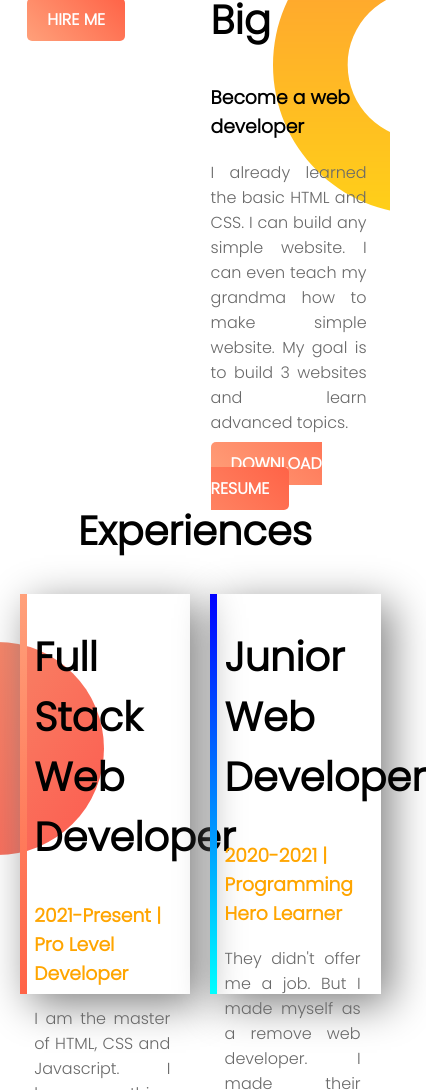
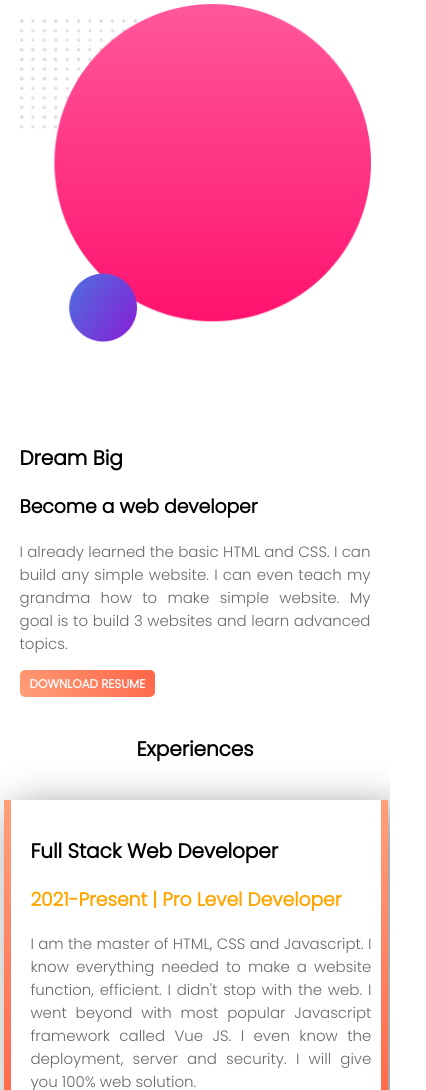
Before and after one commit to xxxxxxRIFATxxxxxx/web-portfolio, a plain HTML site: page index.html in a window 390 px wide. Shown: the part 910-2000 px from the top of the page, 426 px wide, since content can reach past the window. Drawn offline with Linux system fonts and the light colour scheme.

Commit message:
Make Website Responsive

```diff
--- a/index.html
+++ b/index.html
@@ -19,11 +19,12 @@
     <link href="https://fonts.googleapis.com/css2?family=Poppins:wght@300&display=swap" rel="stylesheet">
 
     <!-- External CSS -->
-    <link rel="stylesheet" href="style.css">
+    <link rel="stylesheet" href="styles/style.css">
 </head>
 
 <body>
     <!-- Welcome Section -->
+    <header>
         <section class="top-banner">
             <div class="half-width">
                 <h1>Welcome To</h1>
@@ -43,7 +44,9 @@
                 <img src="images/my-bg.png" alt="First profile-picture" />
             </div>
         </section>
+    </header>
 
+    <main>
         <!-- Dream Section -->
         <section class="dream-area">
             <div class="half-width">
@@ -54,7 +57,8 @@
                 <h2>Dream Big</h2>
 
                 <h3>Become a web developer</h3>
-            <p>I already learned the basic HTML and CSS. I can build any simple website. I can even teach my grandma how
+                <p>I already learned the basic HTML and CSS. I can build any simple website. I can even teach my grandma
+                    how
                     to make simple website. My goal is to build 3 websites and learn advanced topics.</p>
                 <a href="https://drive.google.com/file/d/1bcTJhti8fDSnU7yMXB53OaV4c6ZGo_TM/view?usp=sharing"
                     class="link-button" target="_blank">DOWNLOAD
@@ -70,17 +74,20 @@
                 <h2>Full Stack Web Developer</h2>
                 <h3 class="orange-highlight">2021-Present | Pro Level Developer</h3>
                 <p>I am the master of HTML, CSS and Javascript. I know everything needed to make a website function,
-                efficient. I didn't stop with the web. I went beyond with most popular Javascript framework called Vue
+                    efficient. I didn't stop with the web. I went beyond with most popular Javascript framework called
+                    Vue
                     JS. I even know the deployment, server and security. I will give you 100% web solution.</p>
             </div>
 
             <div id="junior-web" class="half-width single-experience">
                 <h2>Junior Web Developer</h2>
                 <h3 class="orange-highlight">2020-2021 | Programming Hero Learner</h3>
-            <p>They didn't offer me a job. But I made myself as a remove web developer. I made their website and showed
+                <p>They didn't offer me a job. But I made myself as a remove web developer. I made their website and
+                    showed
                     it to them. They liked it. And uploaded the content. It was fun working at Programming Hero.</p>
             </div>
         </section>
+    </main>
 
     <!-- Footer Section -->
     <footer>
--- a/style.css
+++ /dev/null
@@ -1,96 +0,0 @@
-/* Common CSS */
-body {
-    font-family: 'Poppins', sans-serif;
-    margin: 0;
-}
-
-h1 {
-    font-size: 50px;
-}
-
-h2 {
-    font-size: 40px;
-}
-
-p {
-    color: dimgray;
-    text-align: justify;
-}
-
-.center-text {
-    text-align: center;
-}
-
-.orange-highlight {
-    color: orange;
-}
-
-.magenta-highlight {
-    color: #FF1671;
-}
-
-.half-width {
-    width: 40%;
-    float: left;
-    margin-left: 5%;
-    padding-left: 2%;
-}
-
-.half-width img {
-    width: 100%;
-}
-
-section {
-    height: 500px;
-    padding-bottom: 150px;
-}
-
-.link-button {
-    text-decoration: none;
-    background-image: linear-gradient(45deg, lightSalmon, tomato);
-    padding: 10px 20px;
-    border-radius: 5px;
-    color: white;
-    font-weight: 700;
-}
-
-/* Welcome Section CSS */
-.top-banner {
-    background-image: url("images/top-banner.png");
-    background-repeat: no-repeat;
-}
-
-/* Dream Section CSS */
-.dream-area {
-    background-image: url("images/dream-bg.png");
-    background-repeat: no-repeat;
-    background-position: right;
-}
-
-/* Experience Section CSS */
-.experience-area {
-    background-image: url("images/exp-bg.png");
-    background-repeat: no-repeat;
-    background-position: left;
-}
-
-.single-experience {
-    box-shadow: 10px 10px 40px gray;
-    height: 80%;
-}
-
-.single-experience p {
-    padding-right: 20px;
-}
-
-#full-stack {
-    border-left: 7px solid;
-    border-image: linear-gradient(180deg, lightSalmon, tomato);
-    border-image-slice: 1;
-}
-
-#junior-web {
-    border-left: 7px solid;
-    border-image: linear-gradient(180deg, blue, cyan);
-    border-image-slice: 1;
-}
--- /dev/null
+++ b/styles/style.css
@@ -0,0 +1,180 @@
+/* Common CSS */
+body {
+    font-family: 'Poppins', sans-serif;
+    margin: 0;
+}
+
+h1 {
+    font-size: 50px;
+}
+
+h2 {
+    font-size: 40px;
+}
+
+p {
+    color: dimgray;
+    text-align: justify;
+}
+
+.center-text {
+    text-align: center;
+}
+
+.orange-highlight {
+    color: orange;
+}
+
+.magenta-highlight {
+    color: #FF1671;
+}
+
+.half-width {
+    width: 40%;
+    float: left;
+    margin-left: 5%;
+    padding-left: 2%;
+}
+
+.half-width img {
+    width: 100%;
+}
+
+section {
+    height: 500px;
+    padding-bottom: 150px;
+}
+
+.link-button {
+    text-decoration: none;
+    background-image: linear-gradient(45deg, lightSalmon, tomato);
+    padding: 10px 20px;
+    border-radius: 5px;
+    color: white;
+    font-weight: 700;
+}
+
+/* Welcome Section CSS */
+.top-banner {
+    background-image: url("../images/top-banner.png");
+    background-repeat: no-repeat;
+}
+
+/* Dream Section CSS */
+.dream-area {
+    background-image: url("../images/dream-bg.png");
+    background-repeat: no-repeat;
+    background-position: right;
+}
+
+/* Experience Section CSS */
+.experience-area {
+    background-image: url("../images/exp-bg.png");
+    background-repeat: no-repeat;
+    background-position: left;
+}
+
+.single-experience {
+    box-shadow: 10px 10px 40px gray;
+    height: 80%;
+}
+
+.single-experience p {
+    padding-right: 20px;
+}
+
+#full-stack {
+    border-left: 7px solid;
+    border-image: linear-gradient(180deg, lightSalmon, tomato);
+    border-image-slice: 1;
+}
+
+#junior-web {
+    border-left: 7px solid;
+    border-image: linear-gradient(180deg, blue, cyan);
+    border-image-slice: 1;
+}
+
+/* Responsive CSS */
+@media only screen and (max-width: 960px) {
+    .half-width {
+        width: 90%;
+        margin: 5% 0;
+        padding: 5% 0 5% 5%;
+    }
+
+    h1 {
+        font-size: 25px;
+    }
+
+    h2 {
+        font-size: 20px;
+    }
+
+    p {
+        font-size: 15px;
+    }
+
+    .link-button {
+        text-decoration: none;
+        background-image: linear-gradient(45deg, lightSalmon, tomato);
+        padding: 5px 10px;
+        border-radius: 5px;
+        color: white;
+        font-weight: 700;
+        font-size: 12px;
+    }
+
+    section {
+        height: 126px;
+        padding-bottom: 37.5px;
+    }
+
+    .top-banner {
+        background-image: none;
+    }
+
+    .dream-area {
+        background-image: none;
+    }
+
+    .dream-area {
+        margin-bottom: 100vh;
+    }
+
+    .experience-area {
+        background-image: none;
+    }
+
+    .single-experience {
+        height: fit-content;
+    }
+
+    .single-experience p {
+        padding-right: 10px;
+    }
+
+    #full-stack {
+        margin-left: 1vw;
+        border-left: 7px solid;
+        border-right: 7px solid;
+        border-image: linear-gradient(180deg, lightSalmon, tomato);
+        border-image-slice: 1;
+    }
+
+    #junior-web {
+        margin-left: 1vw;
+        border-left: 7px solid;
+        border-right: 7px solid;
+        border-image: linear-gradient(180deg, blue, cyan);
+        border-image-slice: 1;
+    }
+
+    footer {
+        background-color: white;
+        position: fixed;
+        bottom: 0;
+        width: 100%;
+    }
+
+}
```
Lines whose indentation alone changed are shown as unchanged.
